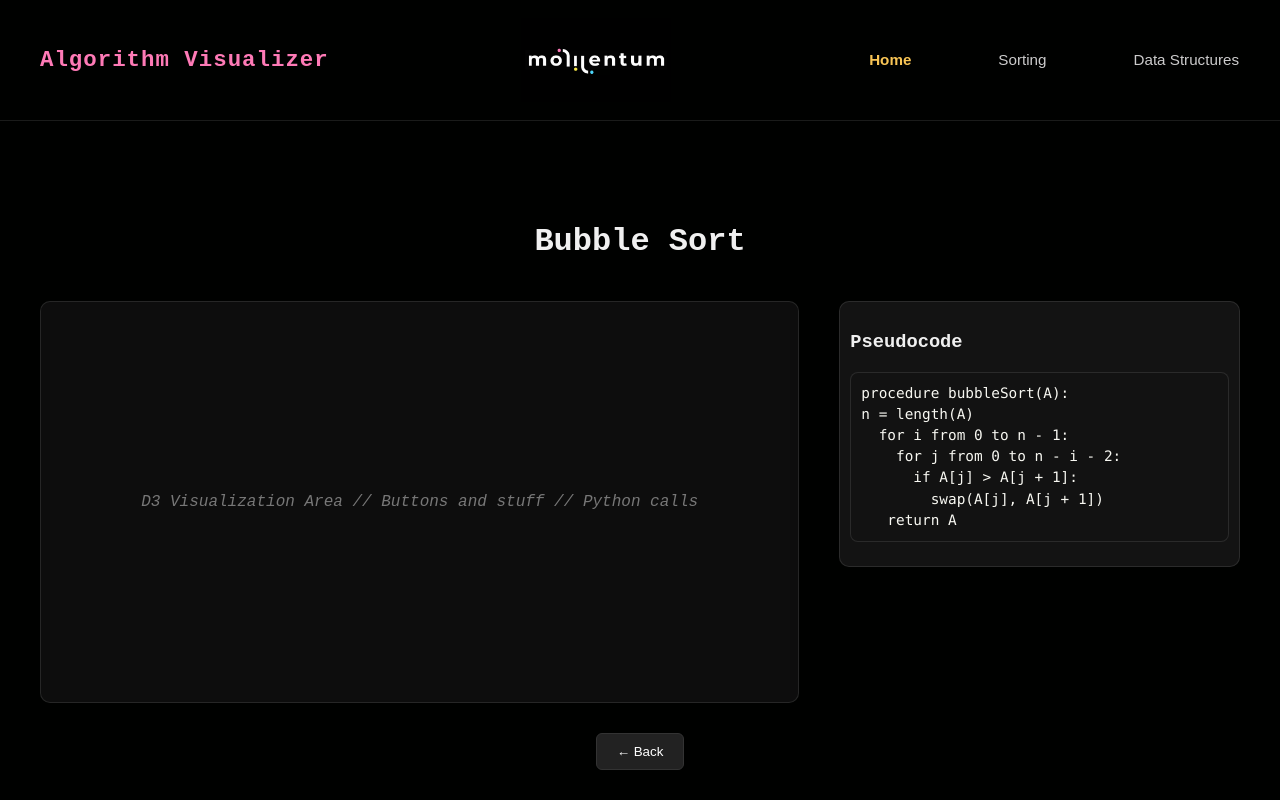
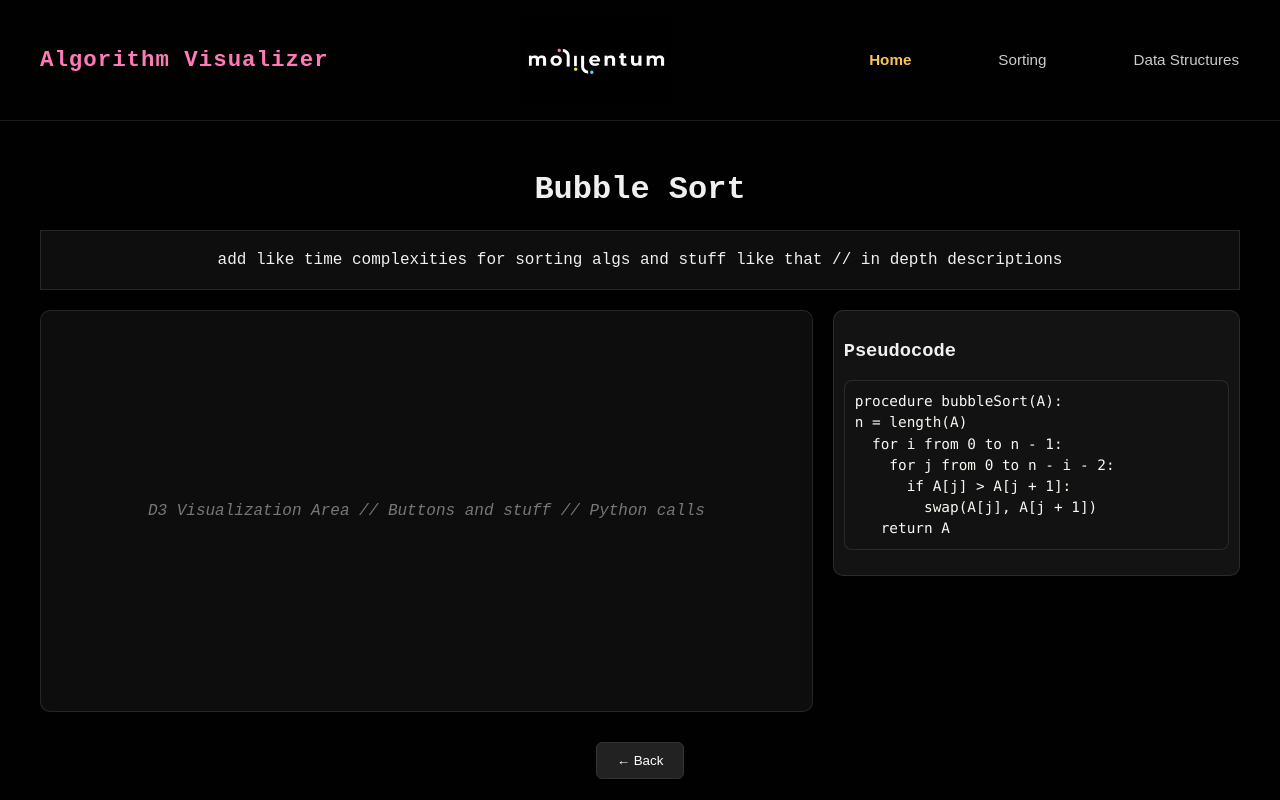
Before and after one commit to tinexu/sof-algviz, a React (Create React App) app in the folder frontend/: page / in a window 1280 px wide. Both pictures are taken after a click on the button 257 px from the left and 294 px from the top of the page. Built offline with nearby package versions, Linux system fonts and the light colour scheme.

Commit message:
add alg info area and fix layout spacing

```diff
--- a/frontend/src/App.css
+++ b/frontend/src/App.css
@@ -154,18 +154,34 @@ html, body {
   display: flex;
   flex-direction: column;
   align-items: center;
-  padding: 40px;
+  padding: 0px 40px 40px 40px;
   animation: fadeUp 0.6s ease;
 }
-
+.algorithm-screen h1 {
+  margin-top: 0;
+  padding-top: 10px;
+}
 /* Split content in half */
 .algorithm-content {
   display: flex;
   justify-content: space-between;
+  flex-direction: column;
   width: 100%;
-  max-width: 1200px;
-  gap: 40px;
-  margin-top: 20px;
+  gap: 20px;
+}
+
+.algorithm-info {
+  background-color: rgba(255, 255, 255, 0.05);
+  border: 1px solid rgba(255, 255, 255, 0.1);
+  padding: 20px;
+  text-align: center;
+  flex: 0 0 auto;
+}
+
+.algorithm-screen-bottom {
+  display: flex;
+  flex-direction: row;
+  gap: 20px;
 }
 
 /* Visualization side */
--- a/frontend/src/App.js
+++ b/frontend/src/App.js
@@ -200,7 +200,13 @@ procedure partition(A, low, high):
           <div className="algorithm-screen">
             <h1>{selectedAlgorithm.name}</h1>
             <div className="algorithm-content">
+              {selectedAlgorithm.pseudocode && ( // no time complexities and stuff added yet so for now using this to prevent from showing in data struct screens
+              <div className="algorithm-info">
+                add like time complexities for sorting algs and stuff like that // in depth descriptions
+              </div>
+              )}
               {/* LEFT: visualization area */}
+              <div className="algorithm-screen-bottom">
               <div className="visualization-area">
                 <p className="placeholder">D3 Visualization Area // Buttons and stuff // Python calls</p>
                 <svg id="visualization"></svg>
@@ -215,6 +221,7 @@ procedure partition(A, low, high):
                   </pre>
                 </div>
               )}
+              </div>
             </div>
             <button
               onClick={() => setSelectedAlgorithm(null)}
```
